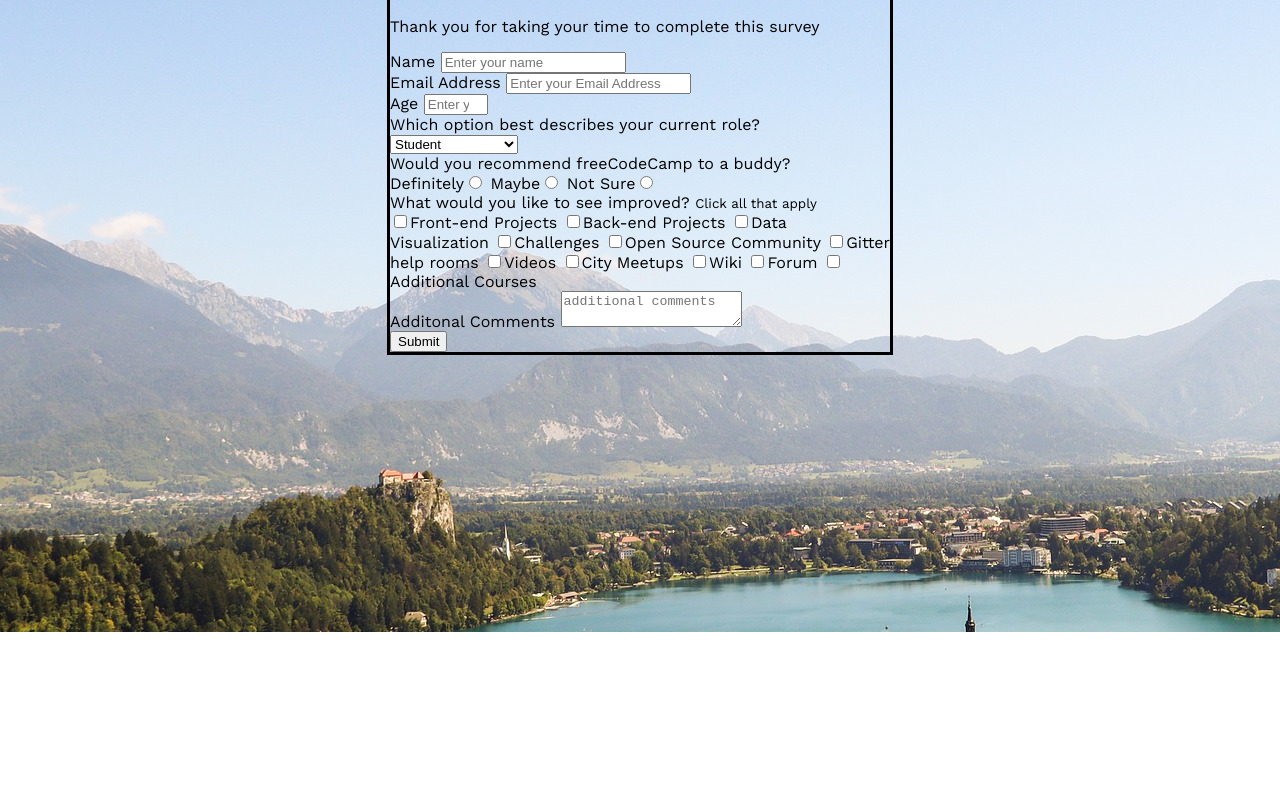
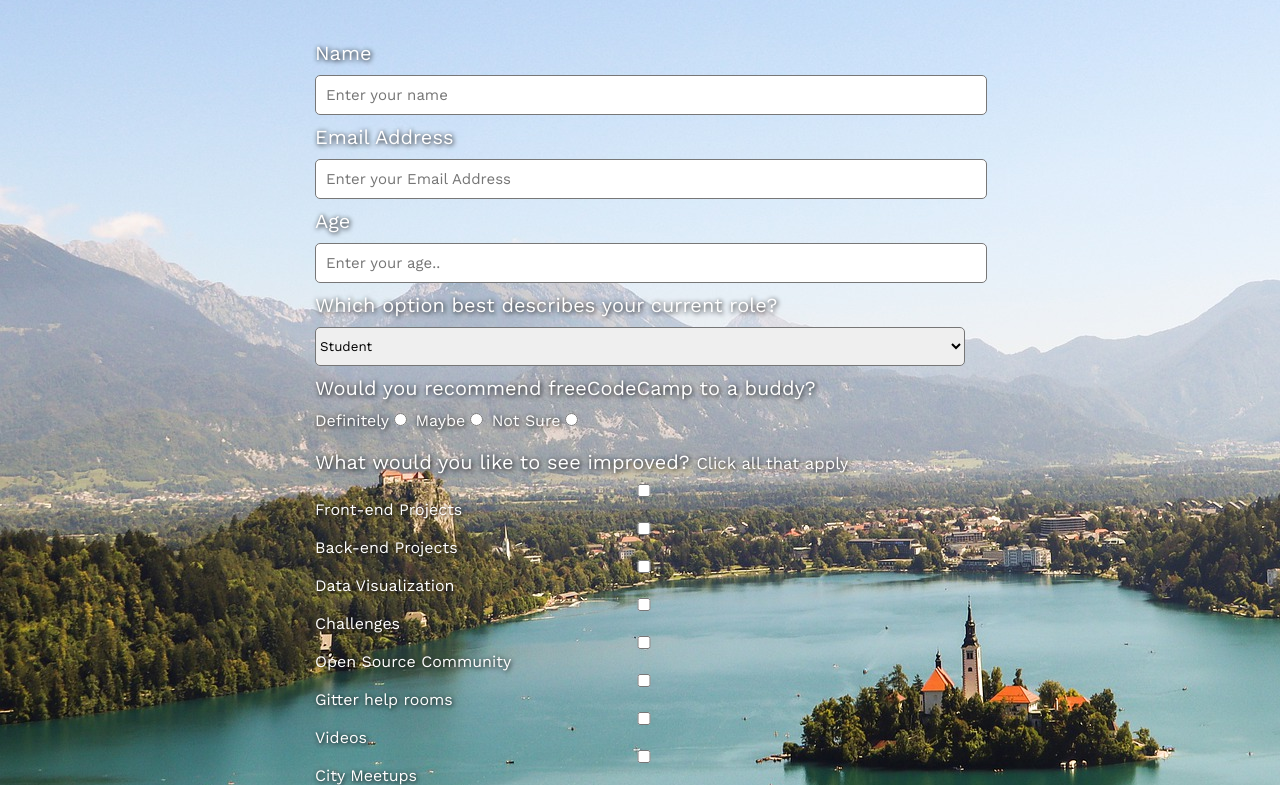
Before and after one commit to TashanTika/SurveyFormFCC, a plain HTML site: page index.html in a window 1280 px wide. Shown: the part 168-953 px from the top of the page. Before the commit the page ends 800 px from the top, so only its background shows below. Drawn offline with nearby package versions, Linux system fonts and the light colour scheme; a web font is replaced by a local one.

Commit message:
CSS 17/01/2021

```diff
--- a/index.html
+++ b/index.html
@@ -39,7 +39,6 @@
 
         <div>
         <label>Would you recommend freeCodeCamp to a buddy?</label>
-        <br>
         Definitely<input type="radio" name=recommend value="definitely">
         Maybe<input type="radio" name=recommend value="maybe">
         Not Sure<input type="radio" name=recommend value="not-sure">
@@ -47,8 +46,7 @@
 
         <div>
             <label id="checkbox-options">What would you like to see improved? <small>Click all that apply</small></label>
-            <br>
-            <input type="checkbox" value="front-end-projects">Front-end Projects
+            <input type="checkbox" value="front-end-projects"><span>Front-end Projects</span>
             <input type="checkbox" value="back-end-projects">Back-end Projects
             <input type="checkbox" value="data-visualization">Data Visualization
             <input type="checkbox" value="challenges">Challenges
@@ -63,7 +61,7 @@
 
         <div>
             <label id="comments">Additonal Comments</label>
-            <textarea name="comment" id="comment" placeholder="additional comments"></textarea>
+            <textarea name="comment" id="comment" placeholder="Additional Comments"></textarea>
         </div>
 
         <button type="submit" id="submit">Submit</button>
--- a/style.css
+++ b/style.css
@@ -1,14 +1,93 @@
 #title{
     text-align: center;
-    font-size: 50px;
+    font-size: 75px;
     font-family: 'Crimson Text', 'san serif';
+    margin: 2px;
 }
 
 body{
+    color:white;
+    text-shadow: 1px 1px 5px black;
     background-image: url('images/mountain.jpg');
-    max-width: 500px;
+
+}
+
+#description{
+    font-family: 'Work Sans', 'san serif';
+    text-align: center;
+    font-size: 25px;
+}
+
+#survey-form{
+    text-align: start;
+    max-width: 650px;
     margin: 0 auto;
-    border: solid;
     margin-top: 50px;
     font-family: 'Work Sans', 'san serif';
+    padding: 30px, 20px;
+    display: block;
 }
+
+label{
+    display: block;
+    margin-bottom: 10px;
+    margin-top: 10px;
+    font-size: 20px;
+}
+
+input{
+    border: 1px, solid #777;
+    border-radius: 5px;
+    padding: 10px;
+    width: 100%;
+    display: block;
+    font-size: 15px;
+    font-family: inherit;
+}
+
+#dropdown{
+    position: relative;
+    width: 100%;
+    padding-top: 10px;
+    padding-bottom: 10px;
+    border-radius: 5px;
+    display: block;
+    font-family: inherit;
+}
+
+input[type="radio"]{
+    display:inline-block;
+    width:auto;
+    padding-top: 10px;
+    padding-bottom: 10px;
+}
+
+#checkbox-options{
+    margin-top: 20px;
+}
+
+input [type="checkbox"]{
+    display: inline-block
+}
+
+button{
+    background-color: lightseagreen;
+    font-family: inherit;
+    color: white;
+    width: 100%;
+    padding: 10px;
+    border-radius: 5px;
+    border: 1px solid white;
+}
+
+#comment{
+    width: 85%;
+    padding: 50px
+}
+
+textarea{
+    font-family: inherit;
+    text-align: center;
+    font-size: 15px;
+    padding: 100%;
+}
```
